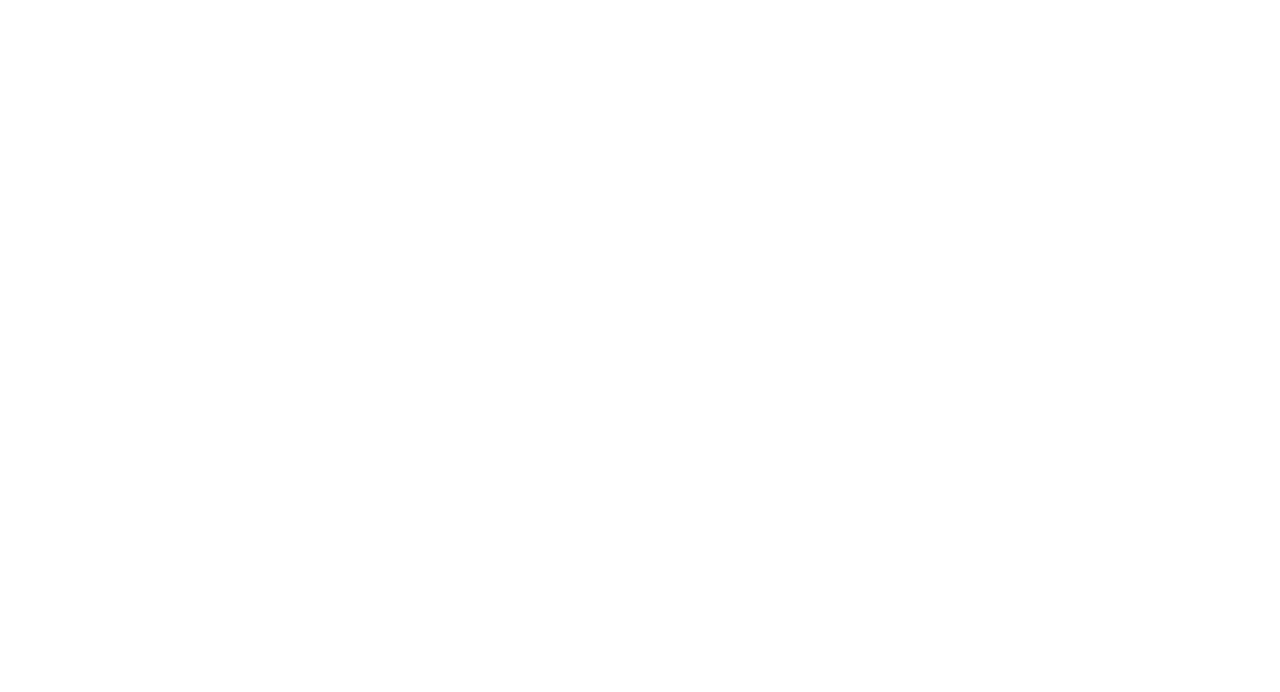
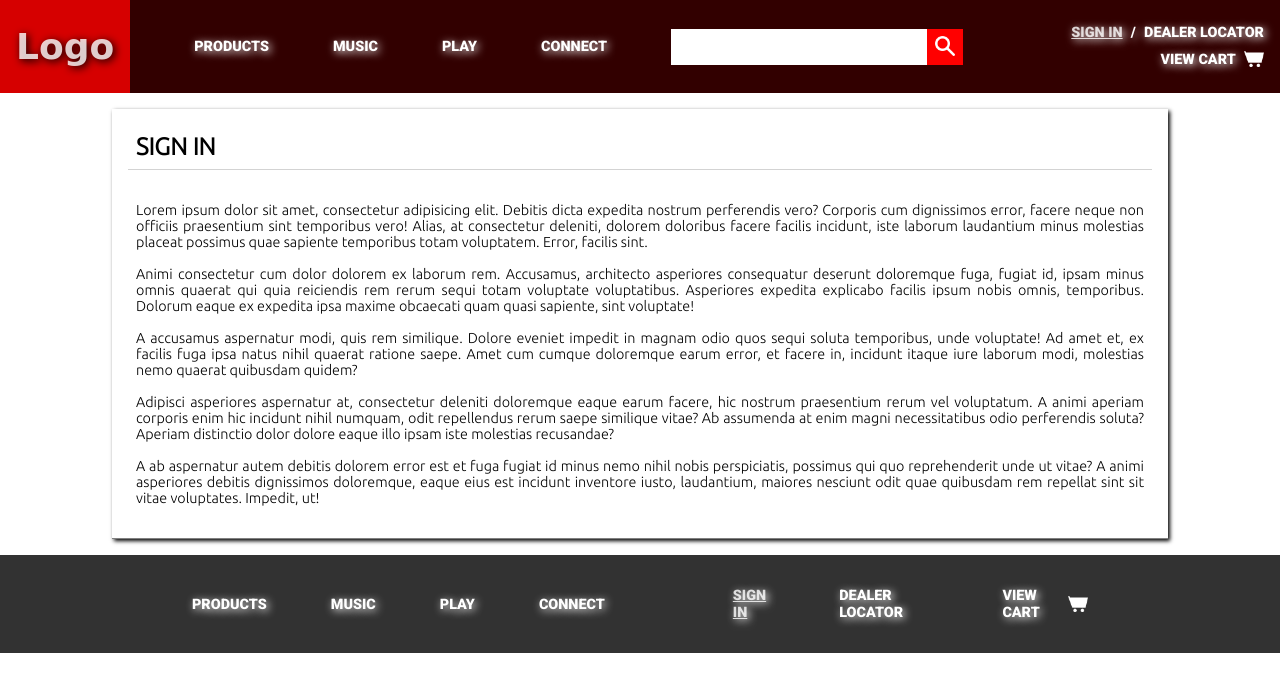
Before and after one commit to enier290188/tts-w01-d05-multi-page-css-and-html-lab, a plain HTML site: page pages/sign-in.html in a window 1280 px wide. Drawn offline with Linux system fonts and the light colour scheme; a web font is replaced by a local one.

Commit message:
Updating "sign-in.html" file.

```diff
--- a/pages/sign-in.html
+++ b/pages/sign-in.html
@@ -2,9 +2,60 @@
 <html lang="en">
     <head>
         <meta charset="UTF-8">
-        <title>Title</title>
+        <title>SIGN IN</title>
+        <link href="https://fonts.googleapis.com/css2?family=Turret+Road:wght@800&display=swap" rel="stylesheet">
+        <link href="https://fonts.googleapis.com/css2?family=Roboto:wght@900&display=swap" rel="stylesheet">
+        <link href="https://fonts.googleapis.com/css2?family=Ubuntu:wght@300&display=swap" rel="stylesheet">
+        <link href="../assets/css/css.css" rel="stylesheet">
     </head>
     <body>
-
+        <header id="header">
+            <div id="header-logo"><a href="../index.html">Logo</a></div>
+            <nav id="header-nav">
+                <ul id="header-nav-ul-left" class="header-nav-ul">
+                    <li class="header-nav-ul-left-link"><a href="../index.html">PRODUCTS</a></li>
+                    <li class="header-nav-ul-left-link"><a href="music.html">MUSIC</a></li>
+                    <li class="header-nav-ul-left-link"><a href="play.html">PLAY</a></li>
+                    <li class="header-nav-ul-left-link"><a href="connect.html">CONNECT</a></li>
+                    <li class="header-nav-ul-left-form">
+                        <form action="#" method="get">
+                            <input type="text" id="search"/>
+                            <button type="submit"><img src="../assets/img/search-icon.png" width="20px" height="20px" alt="..."/></button>
+                        </form>
+                    </li>
+                </ul>
+                <ul id="header-nav-ul-right" class="header-nav-ul">
+                    <li>
+                        <div><a href="sign-in.html" class="active">SIGN IN</a>&nbsp;&nbsp;&nbsp;<span>/</span>&nbsp;&nbsp;&nbsp;<a href="dealer-locator.html">DEALER LOCATOR</a></div>
+                        <div><a href="view-cart.html">VIEW CART</a>&nbsp;&nbsp;&nbsp;<img src="../assets/img/shopping-cart-icon.png" width="20px" height="20px" alt="..."/></div>
+                    </li>
+                </ul>
+            </nav>
+        </header>
+        <main id="main">
+            <h1 id="main-title">SIGN IN</h1>
+            <div id="main-content">
+                <p>Lorem ipsum dolor sit amet, consectetur adipisicing elit. Debitis dicta expedita nostrum perferendis vero? Corporis cum dignissimos error, facere neque non officiis praesentium sint temporibus vero! Alias, at consectetur deleniti, dolorem doloribus facere facilis incidunt, iste laborum laudantium minus molestias placeat possimus quae sapiente temporibus totam voluptatem. Error, facilis sint.</p>
+                <p>Animi consectetur cum dolor dolorem ex laborum rem. Accusamus, architecto asperiores consequatur deserunt doloremque fuga, fugiat id, ipsam minus omnis quaerat qui quia reiciendis rem rerum sequi totam voluptate voluptatibus. Asperiores expedita explicabo facilis ipsum nobis omnis, temporibus. Dolorum eaque ex expedita ipsa maxime obcaecati quam quasi sapiente, sint voluptate!</p>
+                <p>A accusamus aspernatur modi, quis rem similique. Dolore eveniet impedit in magnam odio quos sequi soluta temporibus, unde voluptate! Ad amet et, ex facilis fuga ipsa natus nihil quaerat ratione saepe. Amet cum cumque doloremque earum error, et facere in, incidunt itaque iure laborum modi, molestias nemo quaerat quibusdam quidem?</p>
+                <p>Adipisci asperiores aspernatur at, consectetur deleniti doloremque eaque earum facere, hic nostrum praesentium rerum vel voluptatum. A animi aperiam corporis enim hic incidunt nihil numquam, odit repellendus rerum saepe similique vitae? Ab assumenda at enim magni necessitatibus odio perferendis soluta? Aperiam distinctio dolor dolore eaque illo ipsam iste molestias recusandae?</p>
+                <p>A ab aspernatur autem debitis dolorem error est et fuga fugiat id minus nemo nihil nobis perspiciatis, possimus qui quo reprehenderit unde ut vitae? A animi asperiores debitis dignissimos doloremque, eaque eius est incidunt inventore iusto, laudantium, maiores nesciunt odit quae quibusdam rem repellat sint sit vitae voluptates. Impedit, ut!</p>
+            </div>
+        </main>
+        <footer id="footer">
+            <nav id="footer-nav">
+                <ul id="footer-nav-ul-left" class="footer-nav-ul">
+                    <li><a href="../index.html">PRODUCTS</a></li>
+                    <li><a href="music.html">MUSIC</a></li>
+                    <li><a href="play.html">PLAY</a></li>
+                    <li><a href="connect.html">CONNECT</a></li>
+                </ul>
+                <ul id="footer-nav-ul-right" class="footer-nav-ul">
+                    <li><a href="sign-in.html" class="active">SIGN IN</a></li>
+                    <li><a href="dealer-locator.html">DEALER LOCATOR</a></li>
+                    <li><a href="view-cart.html">VIEW CART</a>&nbsp;&nbsp;&nbsp;<img src="../assets/img/shopping-cart-icon.png" width="20px" height="20px" alt="..."/></li>
+                </ul>
+            </nav>
+        </footer>
     </body>
 </html>
```
